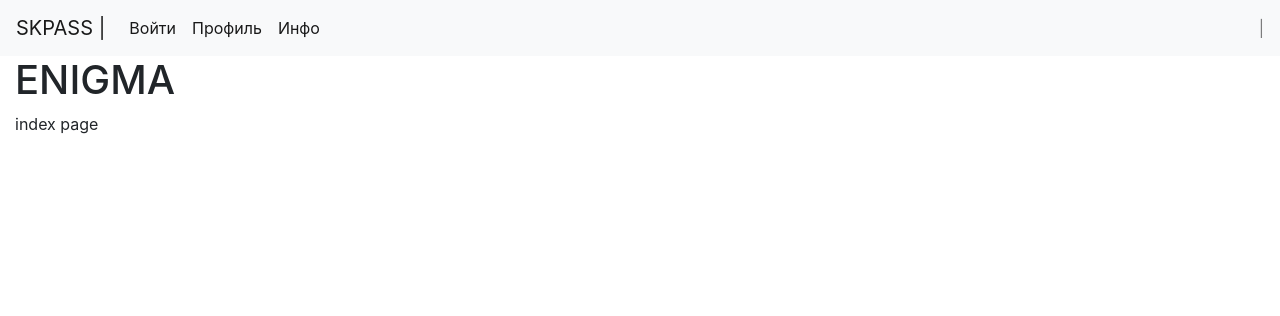
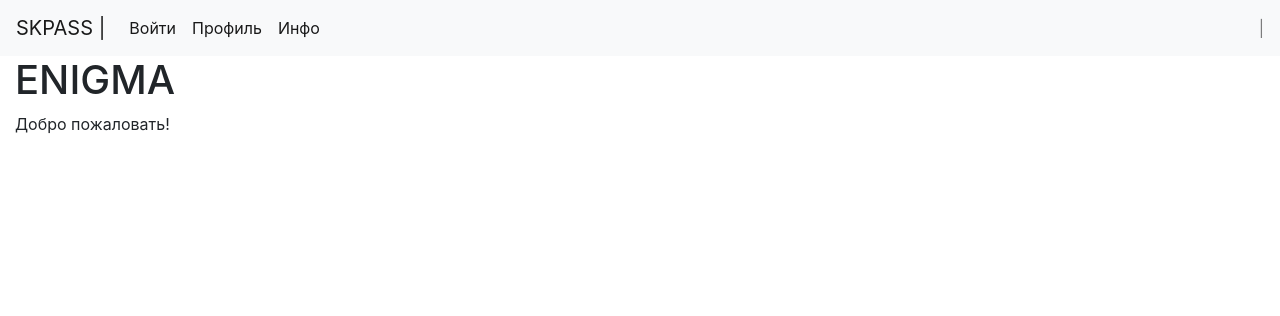
Before and after one commit to sikariored/enigma_project_FLASK, a Flask app: page / in a window 1280 px wide. Shown: the top 316 px of the page. Run offline with Flask 3, Linux system fonts and the light colour scheme; some libraries are stand-ins or nearby versions.

Commit message:
welcome text on index page

```diff
--- a/templates/index.html
+++ b/templates/index.html
@@ -2,5 +2,5 @@
 
 {% block content %}
     <h1>{% block title %}ENIGMA{% endblock %}</h1>
-    index page
+    Добро пожаловать!
 {% endblock %}
```
